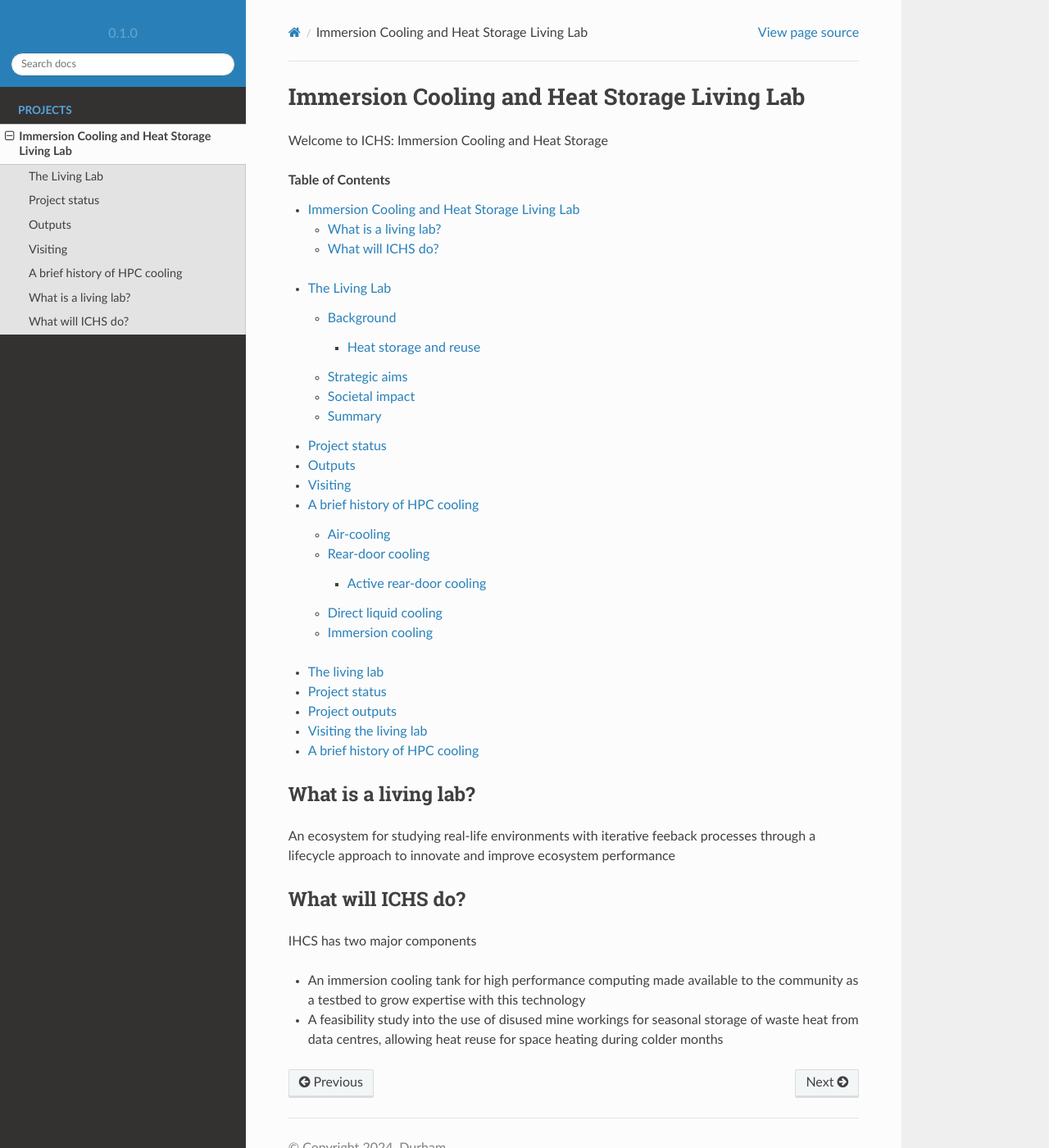
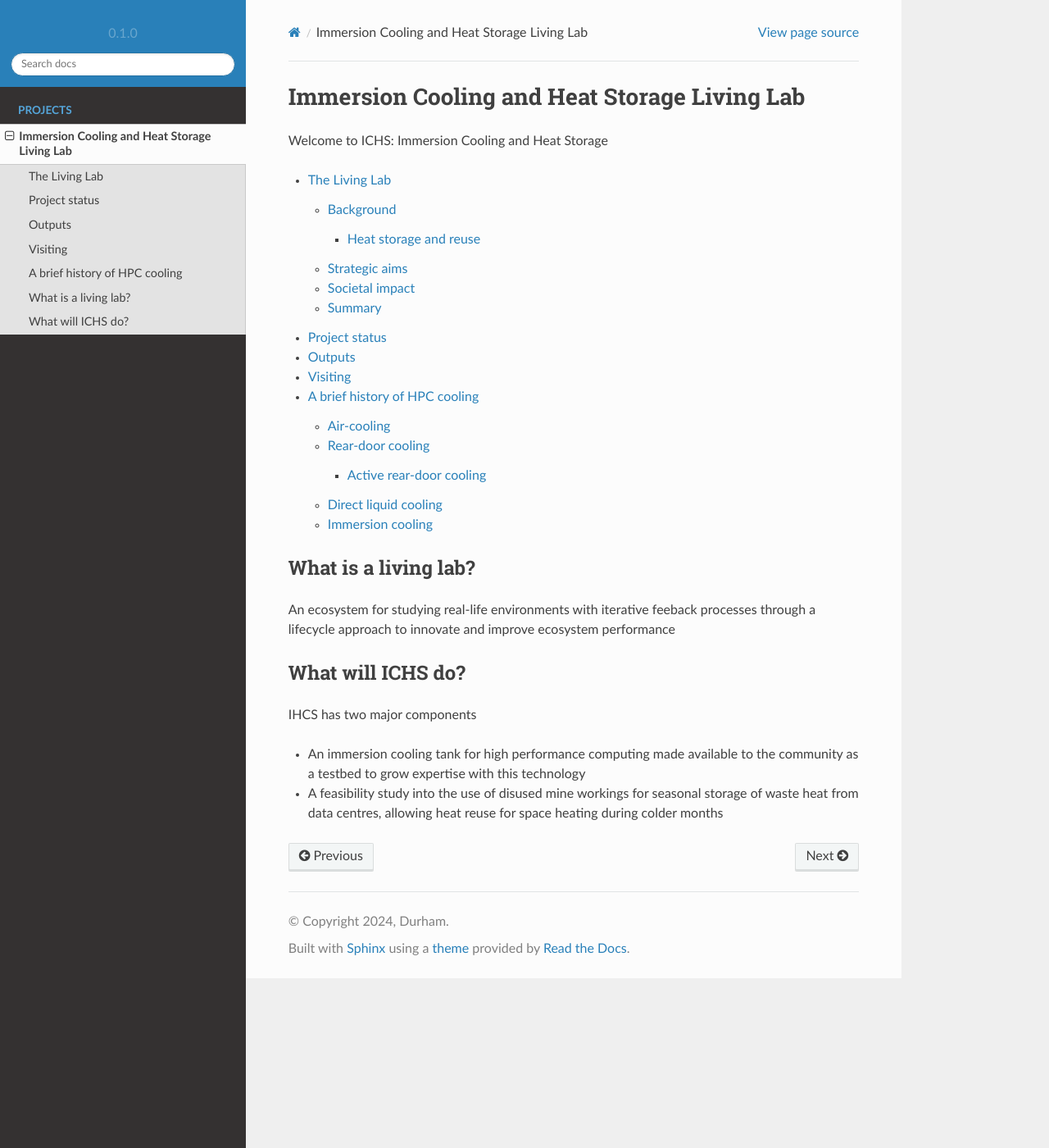
Before and after one commit to ilectra/durham, a Sphinx documentation site: the page built from docs/ichs/index.md, in a window 1280 px wide and 1400 px high. Shown: the whole window at 82% size. Built offline with Sphinx 7.4.7 and the Read the Docs theme 2.0.0, drawn with Linux system fonts in a browser that asks for light colours.

Commit message:
formatting contents

````diff
--- a/docs/ichs/index.md
+++ b/docs/ichs/index.md
@@ -2,9 +2,6 @@
 
 Welcome to ICHS: Immersion Cooling and Heat Storage
 
-```{contents} Table of Contents
-:depth: 3
-```
 
 ```{toctree}
 livinglab
@@ -14,12 +11,6 @@ visiting
 history
 ```
 
-
-- [The living lab](livinglab)
-- [Project status](status)
-- [Project outputs](outputs)
-- [Visiting the living lab](visiting)
-- [A brief history of HPC cooling](history)
 
 ## What is a living lab?
 
````
